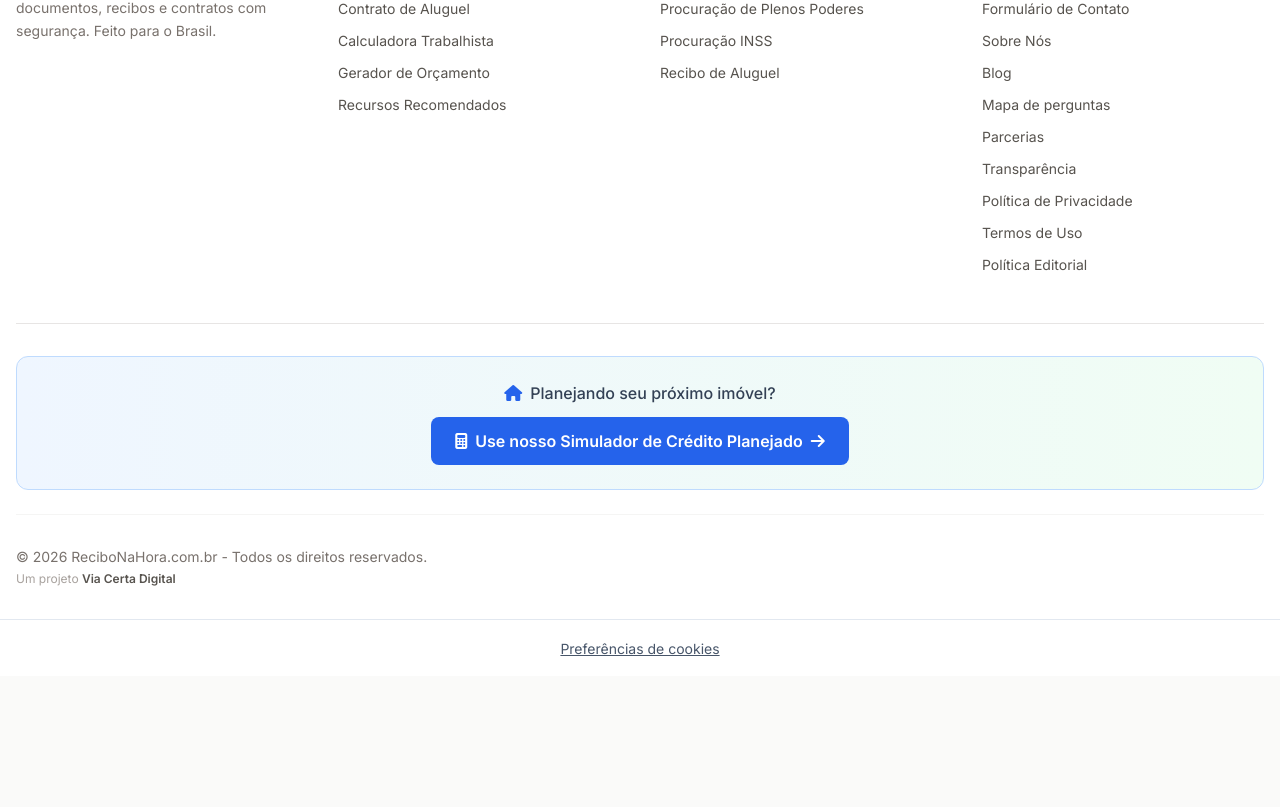
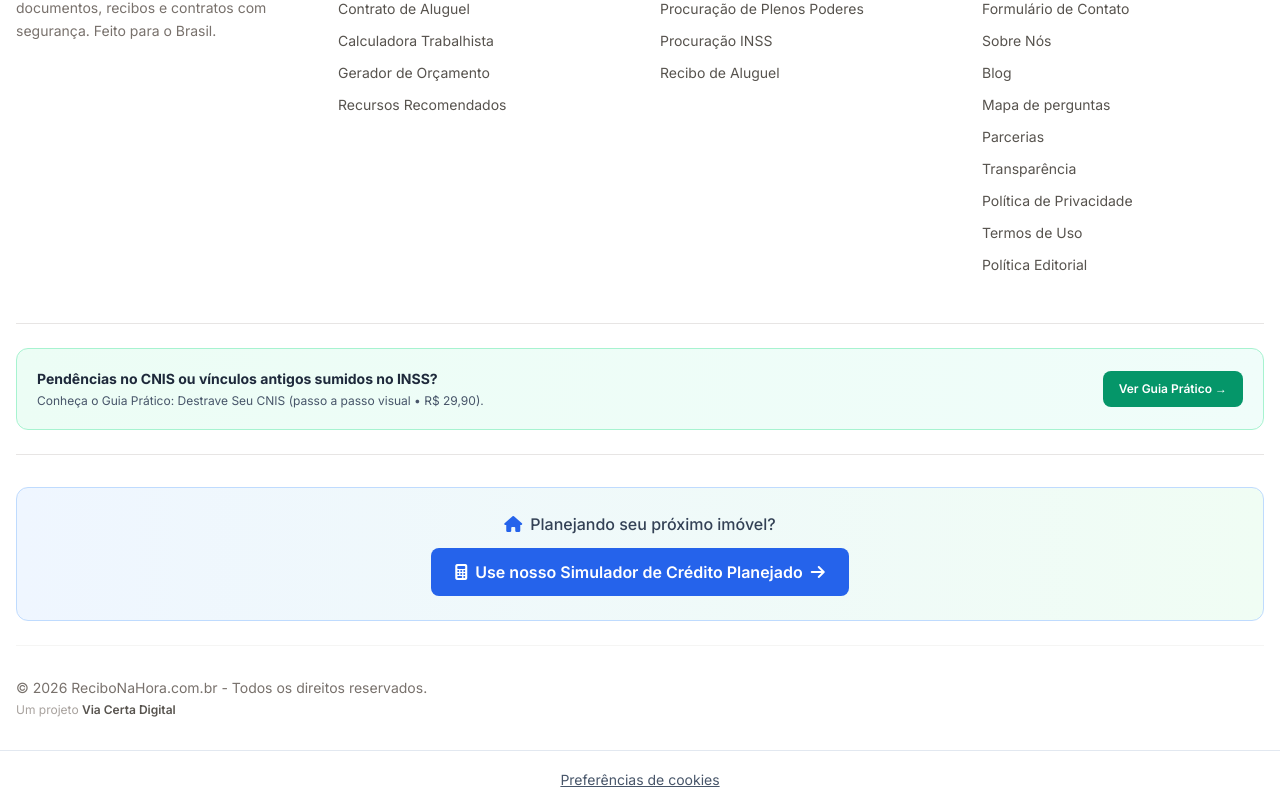
Before and after one commit to flaviomelo2213/recibo-na-hora, a Next.js app: page / in a window 1280 px wide. Shown: the part 4124-4931 px from the top of the page. Before the commit the page ends 4800 px from the top, so only its background shows below. Built offline with nearby package versions, Linux system fonts and the light colour scheme.

Commit message:
feat: add Guia Pratico Destrave Seu CNIS footer promo card

```diff
--- a/app/layout.tsx
+++ b/app/layout.tsx
@@ -316,6 +316,27 @@ export default function RootLayout({
                 </div>
               </div>
 
+              <div className="border-t border-stone-200 pt-6 mb-6">
+                <div className="bg-gradient-to-r from-emerald-50 to-teal-50 border border-emerald-200 rounded-xl p-5 flex flex-col sm:flex-row items-center justify-between gap-4">
+                  <div className="text-center sm:text-left">
+                    <p className="text-slate-800 font-bold text-sm">
+                      Pendências no CNIS ou vínculos antigos sumidos no INSS?
+                    </p>
+                    <p className="text-slate-600 text-xs mt-1">
+                      Conheça o Guia Prático: Destrave Seu CNIS (passo a passo visual • R$ 29,90).
+                    </p>
+                  </div>
+                  <a
+                    href="https://guiadocontribuinte.com.br/destrave-seu-cnis"
+                    target="_blank"
+                    rel="noopener noreferrer"
+                    className="shrink-0 inline-flex items-center gap-2 px-4 py-2.5 rounded-lg bg-emerald-600 hover:bg-emerald-700 text-white font-semibold text-xs transition-colors"
+                  >
+                    Ver Guia Prático →
+                  </a>
+                </div>
+              </div>
+
               <div className="border-t border-stone-200 pt-8 mb-6">
                 <div className="bg-gradient-to-r from-blue-50 to-green-50 border border-blue-200 rounded-xl p-6 text-center">
                   <p className="text-slate-700 font-medium mb-3">
```
